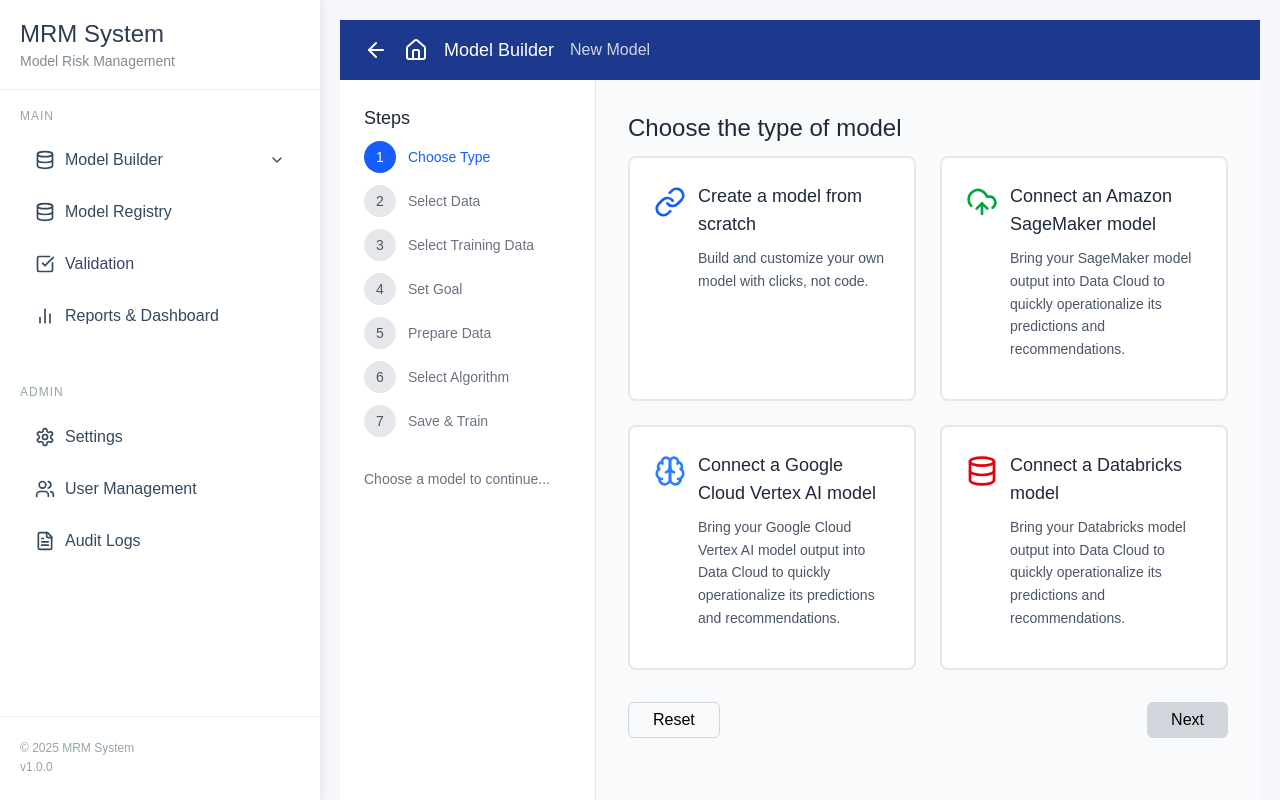
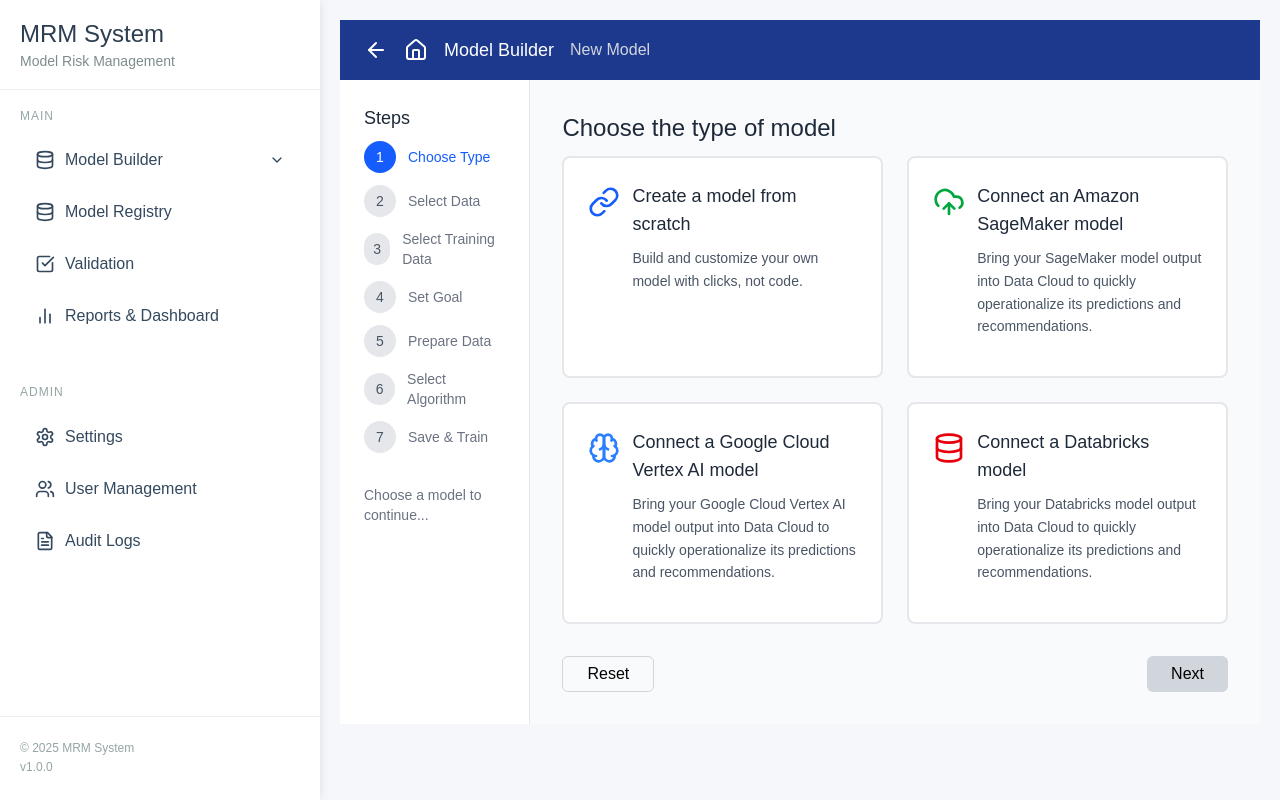
Before and after one commit to archit-srivastava-d2k/MRM, a React (Vite) app: page /modelbuilder/new-model in a window 1280 px wide. Built offline with nearby package versions, Linux system fonts and the light colour scheme.

Commit message:
fix scroll issue

```diff
--- a/src/components/SelectData.jsx
+++ b/src/components/SelectData.jsx
@@ -19,7 +19,7 @@
   };
 
   return (
-    <div className="max-w-4xl">
+    <div className="max-w-4xl  p-8 bg-white rounded-lg shadow-lg  scrollbar-thin scrollbar-thumb-gray-300 scrollbar-track-gray-100 [scrollbar-thumb-rounded-full] overflow-y-hidden">
       <h1 className="text-2xl font-semibold text-gray-800 mb-8">
         Select Data
       </h1>
--- a/src/components/SelectTrainingData.jsx
+++ b/src/components/SelectTrainingData.jsx
@@ -11,7 +11,7 @@
   };
 
   return (
-    <div className="max-w-7xl">
+    <div className="max-w-4xl">
       <h1 className="text-2xl font-semibold text-gray-800 mb-2">
         Filter the data used to train the model
       </h1>
--- a/src/components/StepSidebar.jsx
+++ b/src/components/StepSidebar.jsx
@@ -2,7 +2,7 @@
 
 const StepsSidebar = ({ steps, currentStep }) => {
   return (
-    <div className="w-64 bg-white border-r border-gray-200 min-h-screen">
+    <div className="w-64 bg-white border-r border-gray-200 ">
       <div className="p-6">
         <h3 className="text-lg font-semibold text-gray-800 mb-4">Steps</h3>
         <div className="space-y-3">
--- a/src/pages/ModelBuilder.jsx
+++ b/src/pages/ModelBuilder.jsx
@@ -83,7 +83,7 @@
   };
 
   return (
-    <div className="min-h-screen bg-gray-50">
+    <div className="  bg-gray-50">
       {/* Header */}
       <div className="bg-blue-900 text-white px-6 py-4">
         <div className="flex items-center space-x-4">
@@ -99,9 +99,9 @@
         <StepsSidebar steps={getSteps()} currentStep={currentStep} />
 
         {/* Main Content */}
-        <div className="flex-1 p-8">
+        <div className=" p-8">
           {error && (
-            <div className="mb-6 p-4 bg-red-50 border border-red-200 rounded-md text-red-700">
+            <div className="mb-6 p-4 bg-red-50 border border-red-200 rounded-md text-red-700 overflow-hidden">
               {error}
             </div>
           )}
```
